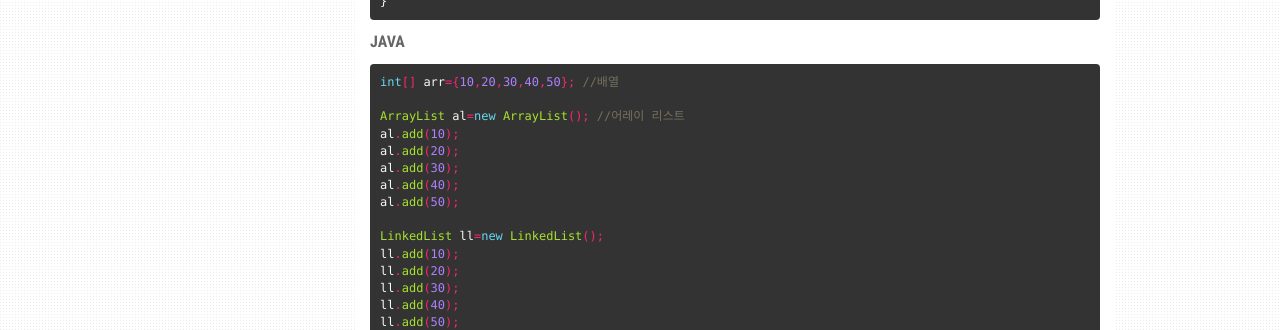
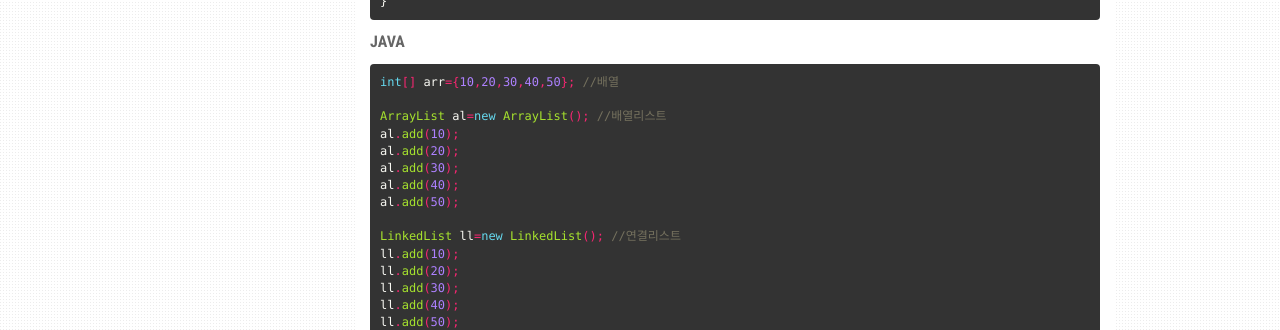
Before and after one commit to jaeeunzzang/jaeeunPark.portfolio.github.io, a Jekyll site: the page built from _posts/2020-12-30-list.md, in a window 1280 px wide. Shown: the part 424-754 px from the top of the page. Built offline with Jekyll 4.4.1, drawn with Linux system fonts in a browser that asks for light colours; nearby versions of some CDN libraries; comment, search, counter and statistics services are not loaded.

Commit message:
update list

````diff
--- a/_posts/2020-12-30-list.md
+++ b/_posts/2020-12-30-list.md
@@ -31,14 +31,14 @@ for (i = 0; i < numbers.length; i++) {
 ```java
 int[] arr={10,20,30,40,50}; //배열
 
-ArrayList al=new ArrayList(); //어레이 리스트
+ArrayList al=new ArrayList(); //배열리스트
 al.add(10);
 al.add(20);
 al.add(30);
 al.add(40);
 al.add(50);
 
-LinkedList ll=new LinkedList();
+LinkedList ll=new LinkedList(); //연결리스트
 ll.add(10);
 ll.add(20);
 ll.add(30);
````
